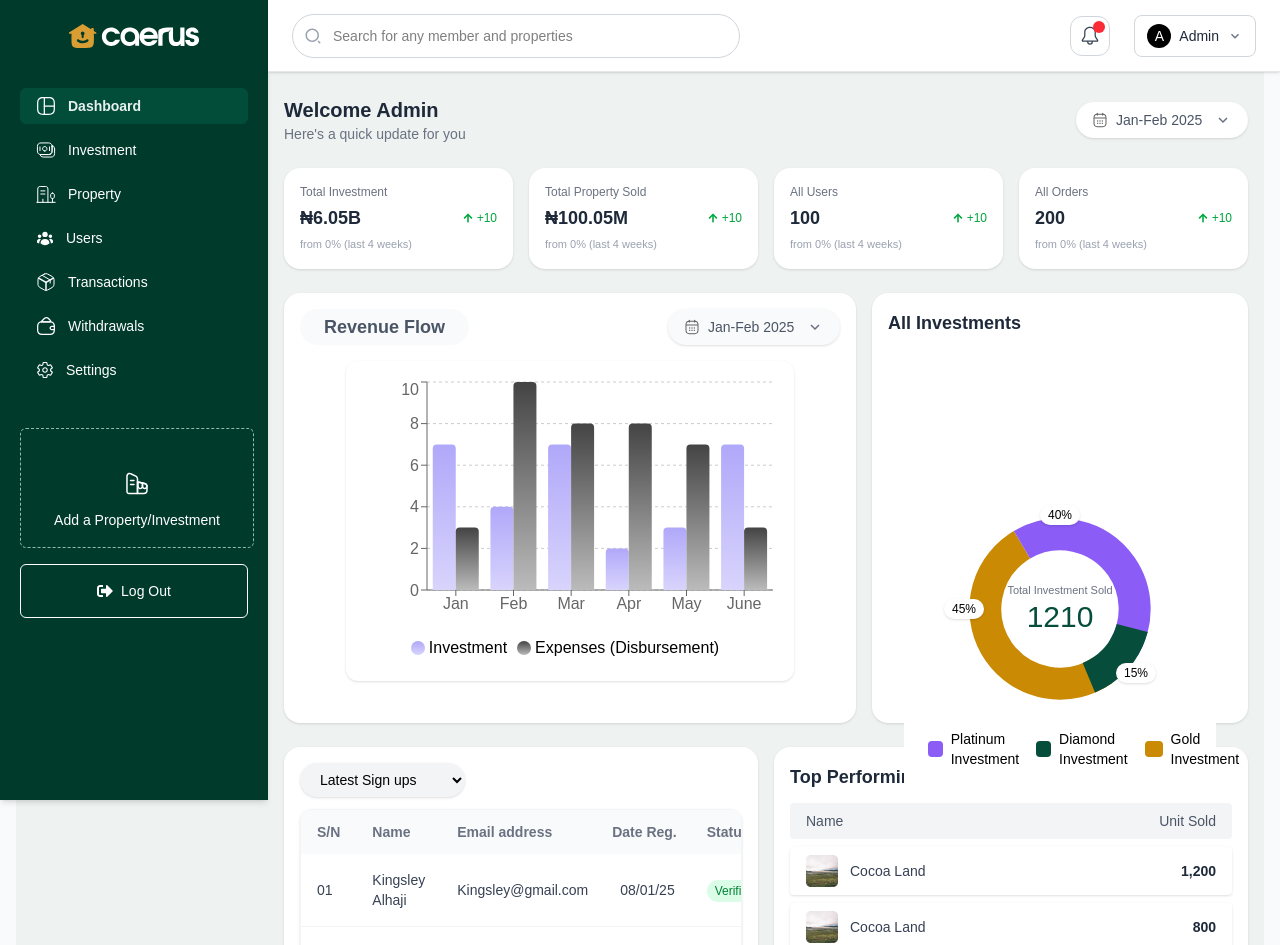
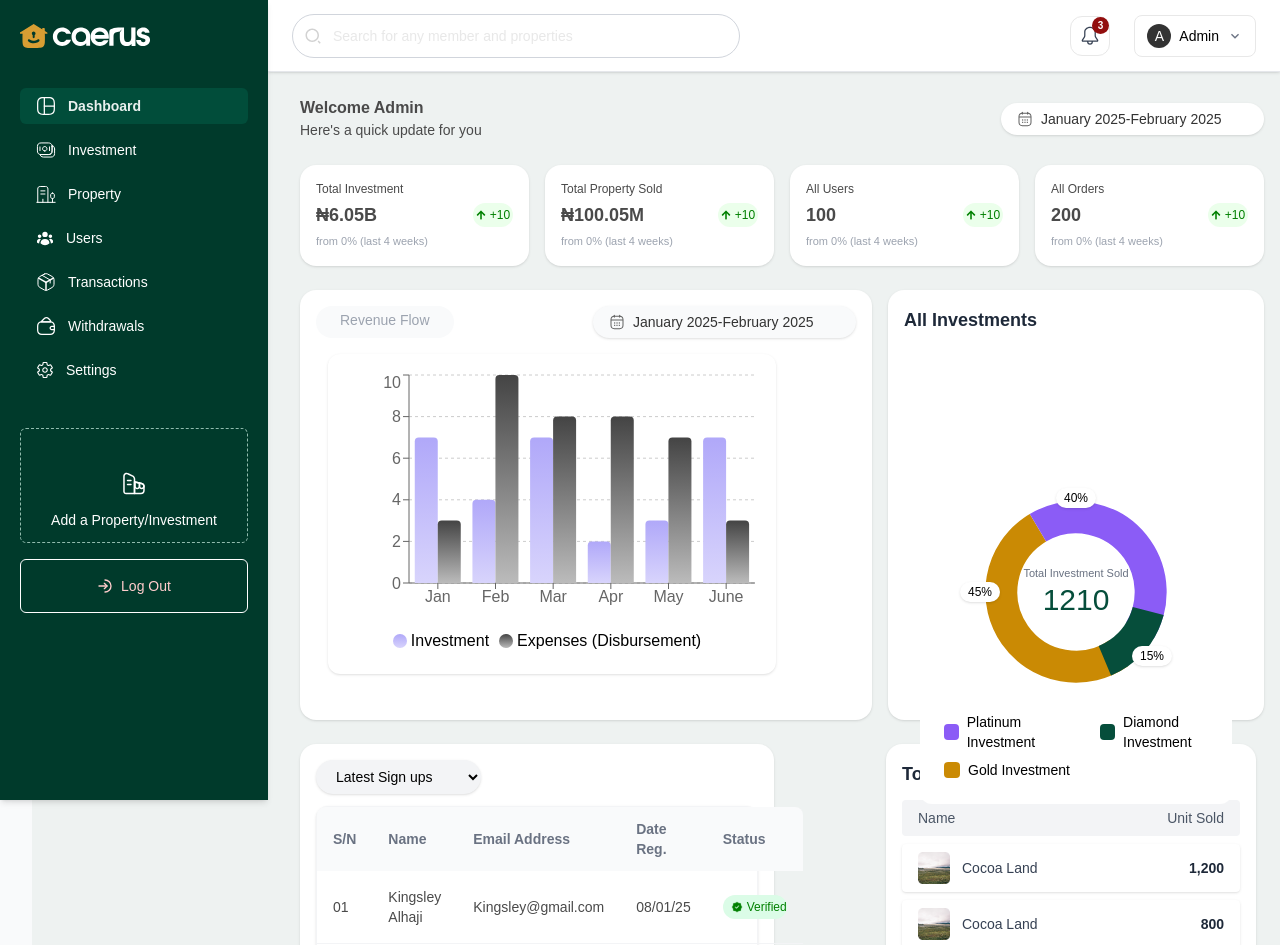
Before and after one commit to onnyf/Dashboard, a React (Vite) app: page /dashboard in a window 1280 px wide. Shown: the top 945 px of the page. Built offline with nearby package versions, Linux system fonts and the light colour scheme; a web font is replaced by a local one.

Commit message:
update 3 commit

```diff
--- a/src/components/common/Header.jsx
+++ b/src/components/common/Header.jsx
@@ -9,6 +9,7 @@ const Header = () => {
   const [adminName, setAdminName] = useState("Admin");
   const [showDropdown, setShowDropdown] = useState(false);
   const [showNotifications, setShowNotifications] = useState(false);
+  const [notificationCount, setNotificationCount] = useState(3);
   const dropdownRef = useRef();
   const notificationsRef = useRef();
   const navigate = useNavigate();
@@ -47,13 +48,13 @@ const Header = () => {
       {/* Search Input */}
       <div className="flex-1 max-w-md">
         <div className="relative">
-          <span className="absolute inset-y-0 left-3 flex items-center text-gray-400 text-lg">
+          <span className="absolute inset-y-0 left-3 flex items-center text-[#D2D2D2] text-lg">
             <RiSearch2Line />
           </span>
           <input
             type="text"
             placeholder="Search for any member and properties"
-            className="w-full h-[44px] pl-10 pr-4 py-2 border border-gray-300 rounded-full focus:outline-none focus:ring-2 focus:ring-green-600 text-sm"
+            className="w-full h-[44px] pl-10 pr-4 py-2 border border-gray-300 text-[#D2D2D2] rounded-full focus:outline-none text-sm"
           />
         </div>
       </div>
@@ -63,17 +64,21 @@ const Header = () => {
         {/* Notification Bell */}
         <button
           onClick={() => setShowNotifications(!showNotifications)}
-          className="relative flex items-center justify-center w-10 h-10 rounded-xl border border-gray-300 hover:bg-gray-100"
+          className="relative flex items-center justify-center w-10 h-10 rounded-xl border border-[#E8E8E8]"
         >
           <GoBell className="text-gray-700 text-xl" />
-          <span className="absolute top-1 right-1 w-3 h-3 bg-red-500 rounded-full"></span>
+          {notificationCount > 0 && (
+            <span className="absolute -top-0 -right-0 bg-[#920E0E] text-white text-[10px] font-semibold px-[6px] py-[1px] rounded-full mb-2">
+              {notificationCount}
+            </span>
+          )}
         </button>
 
         {/* Notifications Dropdown */}
         {showNotifications && (
           <div
             ref={notificationsRef}
-            className="absolute top-14 right-8 w-[380px] h-[500px] bg-white  rounded-[24px] shadow-lg z-50 overflow-y-auto"
+            className="absolute top-14 right-8 w-[380px] h-[500px] bg-white rounded-[24px] shadow-lg z-50 overflow-y-auto"
           >
             <div className="w-full h-[80px] bg-[#FAFAFA] px-6 flex items-center justify-between rounded-t-[24px]">
               <h2 className="text-lg font-semibold">Notifications</h2>
@@ -85,7 +90,7 @@ const Header = () => {
 
             <div className="flex flex-col items-center justify-center py-20 text-center">
               <div className="text-6xl text-yellow-600">
-                <GoBell />
+                <GoBell  />
               </div>
               <p className="mt-4 font-medium">No Notifications!</p>
               <p className="text-gray-400 text-sm">It is still empty here!</p>
@@ -97,19 +102,19 @@ const Header = () => {
         <div ref={dropdownRef} className="relative">
           <button
             onClick={() => setShowDropdown(!showDropdown)}
-            className="flex items-center border border-gray-300 rounded-lg px-3 py-2 gap-2 hover:bg-gray-50 transition"
+            className="flex items-center border border-[#E8E8E8] rounded-lg px-3 py-2 gap-2 hover:bg-gray-50 transition"
           >
-            <div className="w-6 h-6 rounded-full bg-black flex items-center justify-center text-white text-sm">
+            <div className="w-6 h-6 rounded-full bg-[#333333] flex items-center justify-center text-white text-sm">
               {initials}
             </div>
-            <span className="text-sm font-medium text-gray-800 hidden sm:block">
+            <span className="text-sm font-medium text-[#000000] hidden sm:block">
               {adminName}
             </span>
             <MdOutlineKeyboardArrowDown className="text-gray-500" />
           </button>
 
           {showDropdown && (
-            <div className="absolute top-[60px] right-0 bg-white shadow-md border rounded-md w-48 z-50">
+            <div className="absolute top-[60px] right-0 bg-white shadow-md border-[#E8E8E8] rounded-md w-48 z-50">
               <ul className="text-sm text-gray-700">
                 <li
                   className="px-4 py-2 hover:bg-gray-100 cursor-pointer"
--- a/src/components/common/Sidebar.jsx
+++ b/src/components/common/Sidebar.jsx
@@ -1,12 +1,13 @@
 // Sidebar.js
 import React, { useState } from "react";
 import { Link, useLocation, useNavigate } from "react-router-dom";
-import { FaSignOutAlt } from "react-icons/fa";
+import { TbArrowRightToArc } from "react-icons/tb";
 import { IoSettingsOutline } from "react-icons/io5";
 import { HiMiniUserGroup } from "react-icons/hi2";
 import { IoMdClose } from "react-icons/io";
+import { FiMenu } from "react-icons/fi";
 
-const Sidebar = () => {
+const Sidebar = ({ isOpen, toggleSidebar }) => {
   const location = useLocation();
   const navigate = useNavigate();
   const [showModal, setShowModal] = useState(false);
@@ -63,10 +64,13 @@ const Sidebar = () => {
 
   return (
     <>
-      <div className="hidden md:flex flex-col fixed top-0 left-0 w-[268px] min-h-screen bg-[#003A2B] text-white px-5 py-6 z-30 shadow-md overflow-y-auto">
-        {/* Logo */}
-        <div className="flex items-center justify-center mb-10">
+      <div className={`fixed top-0 left-0 w-[268px] min-h-screen bg-[#003A2B] text-white px-5 py-6 z-50 shadow-md overflow-y-auto transform transition-transform duration-300 md:translate-x-0 ${isOpen ? "translate-x-0" : "-translate-x-full"}`}>
+        {/* Logo + Close for mobile */}
+        <div className="flex items-center justify-between mb-10">
           <img src="/Group.svg" alt="Caerus" className="h-6" />
+          <button className="md:hidden" onClick={toggleSidebar}>
+            <IoMdClose className="text-white text-xl" />
+          </button>
         </div>
 
         {/* Navigation */}
@@ -91,34 +95,43 @@ const Sidebar = () => {
         <div className="mt-10 space-y-4">
           <div
             onClick={() => setShowModal(true)}
-            className="border border-dashed border-[#91BBAE] p-3 rounded-md text-center cursor-pointer hover:bg-[#014d3a] transition text-sm w-[234px] h-[120px]"
+            className="border border-dashed border-[#91BBAE] p-3 rounded-md text-center cursor-pointer hover:bg-[#014d3a] transition text-sm"
           >
             <img
               src="/Properties (1).svg"
               alt=""
-              className="mx-auto py-2 mt-4 "
+              className="mx-auto py-2 mt-4"
             />
             <span>Add a Property/Investment</span>
           </div>
 
           <button
             onClick={handleLogout}
-            className="flex items-center justify-center gap-2 w-full border  border-[#FFFFFF] rounded-md py-4 text-sm hover:bg-[#014d3a] transition"
+            className="flex items-center justify-center text-[#FFCDCD] gap-2 w-full border border-[#FFFFFF] rounded-md py-4 text-sm hover:bg-[#014d3a] transition"
           >
-            <FaSignOutAlt size={16} />
+            <TbArrowRightToArc size={16} />
             Log Out
           </button>
         </div>
       </div>
 
+      {/* Mobile Menu Toggle Button */}
+      <button
+        className="fixed top-4 left-4 z-50 p-2 bg-[#00644C] text-white rounded-md shadow-md md:hidden"
+        onClick={toggleSidebar}
+      >
+        <FiMenu size={22} />
+      </button>
+
+      {/* Modals and Forms */}
       {showModal && (
         <div
           className="fixed inset-0 bg-black/40 z-50 flex items-center justify-center"
-          onClick={() => setShowModal(false)} // clicking backdrop closes modal
+          onClick={() => setShowModal(false)}
         >
           <div
             className="bg-white p-6 rounded-2xl shadow-lg w-[360px] relative"
-            onClick={(e) => e.stopPropagation()} // clicking inside modal won't close
+            onClick={(e) => e.stopPropagation()}
           >
             <button
               onClick={() => setShowModal(false)}
@@ -127,7 +140,7 @@ const Sidebar = () => {
               <IoMdClose size={20} className="text-gray-500 hover:text-black" />
             </button>
 
-            <h3 className="text-sm font-semibold mb-6 ">
+            <h3 className="text-sm font-semibold mb-6">
               What would you like to add?
             </h3>
 
@@ -137,12 +150,10 @@ const Sidebar = () => {
                   setShowForm("property");
                   setShowModal(false);
                 }}
-                className="flex flex-col items-center gap-2 border rounded-lg p-4 hover:shadow-md transition w-50"
+                className="flex flex-col items-center gap-2 border rounded-lg p-4 hover:shadow-md transition"
               >
                 <img src="/Apartment.svg" alt="Apartment" className="w-8 h-8" />
-                <span className="text-sm whitespace-nowrap">
-                  Add an Investment
-                </span>
+                <span className="text-sm whitespace-nowrap">Add an Investment</span>
               </button>
 
               <button
@@ -150,13 +161,9 @@ const Sidebar = () => {
                   setShowForm("investment");
                   setShowModal(false);
                 }}
-                className="flex flex-col items-center gap-2 border rounded-lg p-4 hover:shadow-md transition w-50"
+                className="flex flex-col items-center gap-2 border rounded-lg p-4 hover:shadow-md transition"
               >
-                <img
-                  src="/Investment.svg"
-                  alt="Investment"
-                  className="w-8 h-8"
-                />
+                <img src="/Investment.svg" alt="Investment" className="w-8 h-8" />
                 <span className="text-sm">Add Investment</span>
               </button>
             </div>
@@ -167,12 +174,12 @@ const Sidebar = () => {
       {showForm && (
         <div
           className="fixed inset-0 bg-black/40 z-50 flex justify-end items-start pt-20 pr-10"
-          onClick={() => setShowForm(null)} // backdrop click closes modal
+          onClick={() => setShowForm(null)}
         >
           <form
             onSubmit={handleFormSubmit}
             className="bg-white w-[360px] rounded-xl p-6 relative bottom-14 overflow-y-auto max-h-[90vh]"
-            onClick={(e) => e.stopPropagation()} // prevents click inside form from closing modal
+            onClick={(e) => e.stopPropagation()}
           >
             <div className="flex items-center justify-between mb-4">
               <h2 className="text-lg font-semibold">
--- a/src/components/home/Hero.jsx
+++ b/src/components/home/Hero.jsx
@@ -23,44 +23,44 @@ const Hero = () => {
   ];
 
   return (
-    <div className="w-full xl:pl-[268px] px-4 py-6 space-y-6 bg-[#EEF2F1] min-h-screen">
+    <div className="w-full xl:pl-[268px] px-4 py-6 space-y-6 bg-[#EEF2F1] min-h-screen ml-4">
       {/* Top Header */}
       <div className="flex flex-col md:flex-row items-start md:items-center justify-between gap-4">
         <div>
-          <h1 className="text-xl font-semibold text-gray-800">Welcome Admin</h1>
-          <p className="text-sm text-gray-500">Here's a quick update for you</p>
+          <h1 className="text-[16px] font-semibold text-[#4A4A4A]">Welcome Admin</h1>
+          <p className="text-[14px] font-normal text-[#4A4A4A]">Here's a quick update for you</p>
         </div>
-        <div className="flex items-center gap-2 text-sm text-gray-600 bg-white shadow rounded-full px-4 py-2">
+        <div className="w-[263px] h-[32px] flex items-center gap-2 text-sm text-[#333333] bg-white shadow rounded-full px-4 py-2">
           <img src="/calendar.svg" alt="calendar" className="w-4 h-4" />
           <select
             value={selectedDateRange}
             onChange={(e) => setSelectedDateRange(e.target.value)}
             className="bg-transparent focus:outline-none pr-4 appearance-none"
           >
-            <option>Jan-Feb 2025</option>
-            <option>Mar-Apr 2025</option>
-            <option>May-Jun 2025</option>
-            <option>Jul-Aug 2025</option>
-            <option>Sep-Oct 2025</option>
-            <option>Nov-Dec 2025</option>
+            <option>January 2025-February 2025</option>
+            <option>March 2025-April 2025</option>
+            <option>May 2025-June 2025</option>
+            <option>July 2025-August 2025</option>
+            <option>September 2025-October 2025</option>
+            <option>November 2025-December 2025</option>
           </select>
-          <MdOutlineKeyboardArrowDown className="-ml-4 pointer-events-none text-lg text-gray-500" />
+          <MdOutlineKeyboardArrowDown className="-ml-4 pointer-events-none text-lg text-[#606060]" />
         </div>
       </div>
 
       {/* Stat Cards */}
-      <div className="grid grid-cols-1 sm:grid-cols-2 xl:grid-cols-4 gap-4">
+      <div className="relative grid grid-cols-1 sm:grid-cols-2 xl:grid-cols-4 gap-4">
         {statData.map((item, i) => (
           <Card key={i}>
             <CardContent>
-              <p className="text-xs text-gray-500">{item.title}</p>
+              <p className="text-xs text-[#4A4A4A]">{item.title}</p>
               <div className="flex justify-between items-center mt-1">
-                <h2 className="text-lg font-semibold text-gray-800">{item.value}</h2>
-                <span className="text-xs text-green-600 flex items-center gap-1">
+                <h2 className="text-lg font-semibold text-[#4A4A4A]">{item.value}</h2>
+                <span className="w-[40px] h-[24px] text-xs text-[#008000] rounded-full bg-[#EBFFEB] flex items-center gap-1 justify-center">
                   <FaArrowUp size={10} /> +10
                 </span>
               </div>
-              <p className="text-[11px] text-gray-400 mt-1">from 0% (last 4 weeks)</p>
+              <p className="text-[11px] text-[#9CA3AF] mt-1">from 0% (last 4 weeks)</p>
             </CardContent>
           </Card>
         ))}
@@ -71,22 +71,22 @@ const Hero = () => {
         <Card className="xl:col-span-3 h-[430px]">
           <CardContent>
             <div className="flex flex-col sm:flex-row justify-between mb-4 gap-2">
-              <h3 className="text-lg font-semibold text-gray-600 rounded-full px-6 py-1 bg-gray-50 w-fit">
+              <h3 className="text-[14px] text-[#9CA3AF] rounded-full px-6 py-1 bg-gray-50 w-fit">
                 Revenue Flow
               </h3>
-              <div className="flex items-center gap-2 text-sm text-gray-600 bg-gray-50 shadow rounded-full px-4 py-1">
+              <div className="w-[263px] h-[32px] flex items-center gap-2 text-sm text-[#333333] bg-gray-50 shadow rounded-full px-4 py-1">
                 <img src="/calendar.svg" alt="calendar" className="w-4 h-4" />
                 <select
                   value={selectedDateRange}
                   onChange={(e) => setSelectedDateRange(e.target.value)}
                   className="bg-transparent focus:outline-none pr-4 appearance-none"
                 >
-                  <option>Jan-Feb 2025</option>
-                  <option>Mar-Apr 2025</option>
-                  <option>May-Jun 2025</option>
-                  <option>Jul-Aug 2025</option>
-                  <option>Sep-Oct 2025</option>
-                  <option>Nov-Dec 2025</option>
+                  <option>January 2025-February 2025</option>
+                  <option>March 2025-April 2025</option>
+                  <option>May 2025-June 2025</option>
+                  <option>July-August 2025</option>
+                  <option>September 2025-October 2025</option>
+                  <option>November 2025-December 2025</option>
                 </select>
                 <MdOutlineKeyboardArrowDown className="-ml-4 pointer-events-none text-lg text-gray-500" />
               </div>
@@ -104,11 +104,11 @@ const Hero = () => {
       </div>
 
       {/* Tables */}
-      <div className="grid grid-cols-1 xl:grid-cols-2 gap-4">
+      <div className=" grid grid-cols-1 xl:grid-cols-2 gap-4">
         {/* Sign Ups Table */}
-        <Card className="overflow-x-auto">
+        <Card>
           <CardContent>
-            <div className="flex justify-between items-center mb-3">
+            <div className="w-[800px] flex justify-between items-center mb-3">
               <select className="text-sm rounded-full px-4 py-2 bg-gray-100 focus:outline-none shadow-sm cursor-pointer">
                 <option>Latest Sign ups</option>
                 <option>Top Investors</option>
@@ -116,43 +116,48 @@ const Hero = () => {
               </select>
             </div>
 
-            <div className="rounded-xl shadow border border-gray-100 overflow-x-auto">
-              <table className="min-w-full text-sm">
+           <div className="w-full rounded-xl shadow border border-gray-100 bg-white">
+  <table className="w-full text-sm table-auto">
     <thead className="bg-gray-50 text-left text-gray-500">
       <tr>
         <th className="px-4 py-3 rounded-tl-lg">S/N</th>
         <th className="px-4 py-3">Name</th>
-                    <th className="px-4 py-3">Email address</th>
-                    <th className="px-2 py-3">Date Reg.</th>
+        <th className="px-4 py-3">Email Address</th>
+        <th className="px-4 py-3">Date Reg.</th>
         <th className="px-4 py-3 rounded-tr-lg">Status</th>
       </tr>
     </thead>
-                <tbody className="divide-y divide-gray-100 text-gray-700">
+    <tbody className="divide-y divide-gray-100 text-[#4A4A4A]">
       {[1, 2, 3, 4, 5].map((i) => (
         <tr key={i} className="hover:bg-gray-50">
           <td className="px-4 py-4">0{i}</td>
-                      <td className="px-4 py-4">Kingsley Alhaji</td>
-                      <td className="px-4 py-4">Kingsley@gmail.com</td>
+          <td className="px-4 py-4 font-medium">Kingsley Alhaji</td>
+          <td className="px-4 py-4 break-words">Kingsley@gmail.com</td>
           <td className="px-4 py-4">08/01/25</td>
           <td className="px-4 py-4">
-                        <span className={`text-xs px-2 py-1 rounded-full font-medium ${
-                          i % 2 === 0
-                            ? "bg-yellow-100 text-yellow-700"
-                            : "bg-green-100 text-green-700"
-                        }`}>
-                          {i % 2 === 0 ? "Pending" : "Verified"}
+            {i % 2 === 0 ? (
+              <span className="flex items-center gap-1 text-xs px-2 py-1 rounded-full font-medium bg-yellow-100 text-[#DE940B]">
+                <img src="/clock.svg" alt="pending" className="w-3 h-3" />
+                Pending
               </span>
+            ) : (
+              <span className="flex items-center gap-1 text-xs px-2 py-1 rounded-full font-medium bg-green-100 text-[#008000]">
+                <img src="/verify.png" alt="verified" className="w-3 h-3" />
+                Verified
+              </span>
+            )}
           </td>
         </tr>
       ))}
     </tbody>
   </table>
 </div>
+
           </CardContent>
         </Card>
 
         {/* Top Investments */}
-        <Card className="overflow-y-auto max-h-[300px]">
+        <Card className="w-[370px] overflow-y-auto max-h-[300px] ml-24">
           <CardContent>
             <h3 className="text-lg font-semibold mb-3 text-gray-800">
               Top Performing Investments
--- a/src/components/revenue/InvestmentChart.jsx
+++ b/src/components/revenue/InvestmentChart.jsx
@@ -4,8 +4,6 @@ const InvestmentChart = () => {
   return (
     <div className="flex items-center justify-center p-4 min-h-[400px] sm:min-h-[500px] md:min-h-screen">
       <div className="bg-white rounded-xl p-4 sm:p-6 w-full max-w-md sm:max-w-lg md:max-w-xl relative bottom-28 ">
-
-
         {/* Donut Chart */}
         <div className="flex justify-center relative">
           <div className="relative w-48 ">
@@ -78,20 +76,28 @@ const InvestmentChart = () => {
         </div>
 
         {/* Legend */}
-        <div className="flex flex-col sm:flex-row justify-around items-center mt-6 text-xs sm:text-sm gap-2">
+        <div className="flex flex-col sm:flex-row sm:justify-start items-start sm:items-center mt-6 text-xs sm:text-sm gap-2 sm:gap-6">
+  {/* Investment Legends Column */}
+  <div className="flex flex-col gap-2">
+    {/* Row with Platinum and Diamond */}
+    <div className="flex gap-6 mr-4">
       <div className="flex items-center gap-2">
         <span className="w-6 h-4 rounded bg-[#8b5cf6]" />
-            <span>Platinum Investment</span>
+        <span className="relative mr-8">Platinum Investment</span>
       </div>
       <div className="flex items-center gap-2">
         <span className="w-6 h-4 rounded bg-[#064e3b]" />
         <span>Diamond Investment</span>
       </div>
-          <div className="flex items-center gap-2">
-            <span className="w-6 h-4 rounded bg-[#ca8a04]" />
+    </div>
+    {/* Gold under Platinum */}
+    <div className="flex items-center gap-2 ml-0 sm:ml-0">
+      <span className="w-4 h-4 rounded bg-[#ca8a04]" />
       <span>Gold Investment</span>
     </div>
   </div>
+</div>
+
       </div>
     </div>
   );
--- a/src/components/revenue/RevenueChart.jsx
+++ b/src/components/revenue/RevenueChart.jsx
@@ -22,7 +22,7 @@ const data = [
 const RevenueChart = () => {
   return (
     // Removed absolute positioning from here and managed it in Hero.jsx
-    <div className="bg-white rounded-xl shadow-sm p-4 w-full max-w-md mx-auto">
+    <div className="bg-white rounded-xl shadow-sm p-4 w-full max-w-md mx-auto mr-20">
 
       <div className="w-full h-72">
         <ResponsiveContainer width="100%" height="100%">
--- a/src/pages/Investment.jsx
+++ b/src/pages/Investment.jsx
@@ -209,7 +209,7 @@ const Investment = () => {
               key={i}
               onClick={() => setFilter(stat.filter)}
               className={`cursor-pointer p-5 rounded-2xl transition shadow-sm hover:shadow-md ${
-                isActive ? "bg-green-900 text-white" : "bg-white text-black"
+                isActive ? "bg-[#003F30] text-white" : "bg-white text-black"
               }`}
             >
               <div className="text-sm font-medium mb-1">{stat.title}</div>
--- a/src/pages/Properties.jsx
+++ b/src/pages/Properties.jsx
@@ -112,7 +112,7 @@ const Properties = () => {
 <div className="grid grid-cols-1 md:grid-cols-4 gap-6">
   {stats.map((stat, index) => {
     const isActive = filter === stat.filter;
-    const cardBg = isActive ? "bg-green-900" : "bg-white";
+    const cardBg = isActive ? "bg-[#003F30]" : "bg-white";
     const cardText = isActive ? "text-white" : "text-black";
     const subTextColor = isActive ? "text-white/70" : "text-gray-400";
 
--- a/src/pages/Users.jsx
+++ b/src/pages/Users.jsx
@@ -117,7 +117,7 @@ const User = () => {
             <div
               key={i}
               className={`p-4 rounded-lg shadow-sm cursor-pointer transition ${
-                isActive ? "bg-green-900 text-white" : "bg-white text-gray-900"
+                isActive ? "bg-[#003F30] text-white" : "bg-white text-gray-900"
               }`}
               onClick={() => setActiveFilter(stat.filter)}
             >
@@ -146,9 +146,9 @@ const User = () => {
         })}
       </div>
 
-      <div className="overflow-x-auto rounded-xl shadow border border-gray-100">
+      <div className="overflow-x-auto rounded-xl shadow border border-[#FAFBFB] bg[#FAFBFB]">
         <table className="min-w-full text-sm">
-          <thead className="text-left text-gray-500 bg-[#FAFBFB]">
+          <thead className="text-left text-[#606060] bg-[#FFFFFF]">
             <tr>
               <th className="px-4 py-3 rounded-tl-lg">S/N</th>
               <th className="px-4 py-3 flex items-center gap-1">
```
Also changed, not shown: src/authentication/Login.jsx (+8 -8 lines), src/pages/Withdrawals.jsx (+36 -28 lines), public/clock.svg (added). Lines whose indentation alone changed are shown as unchanged.
